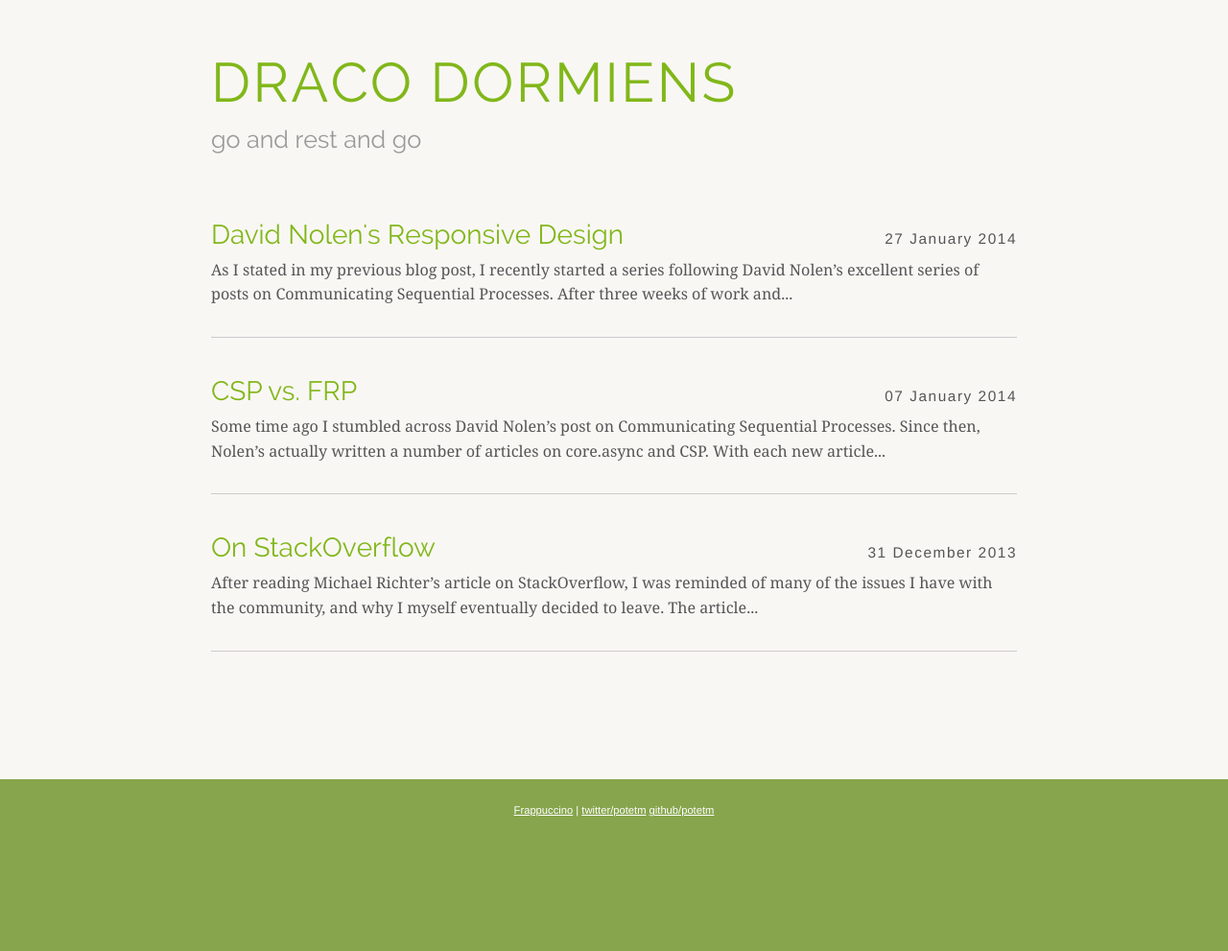
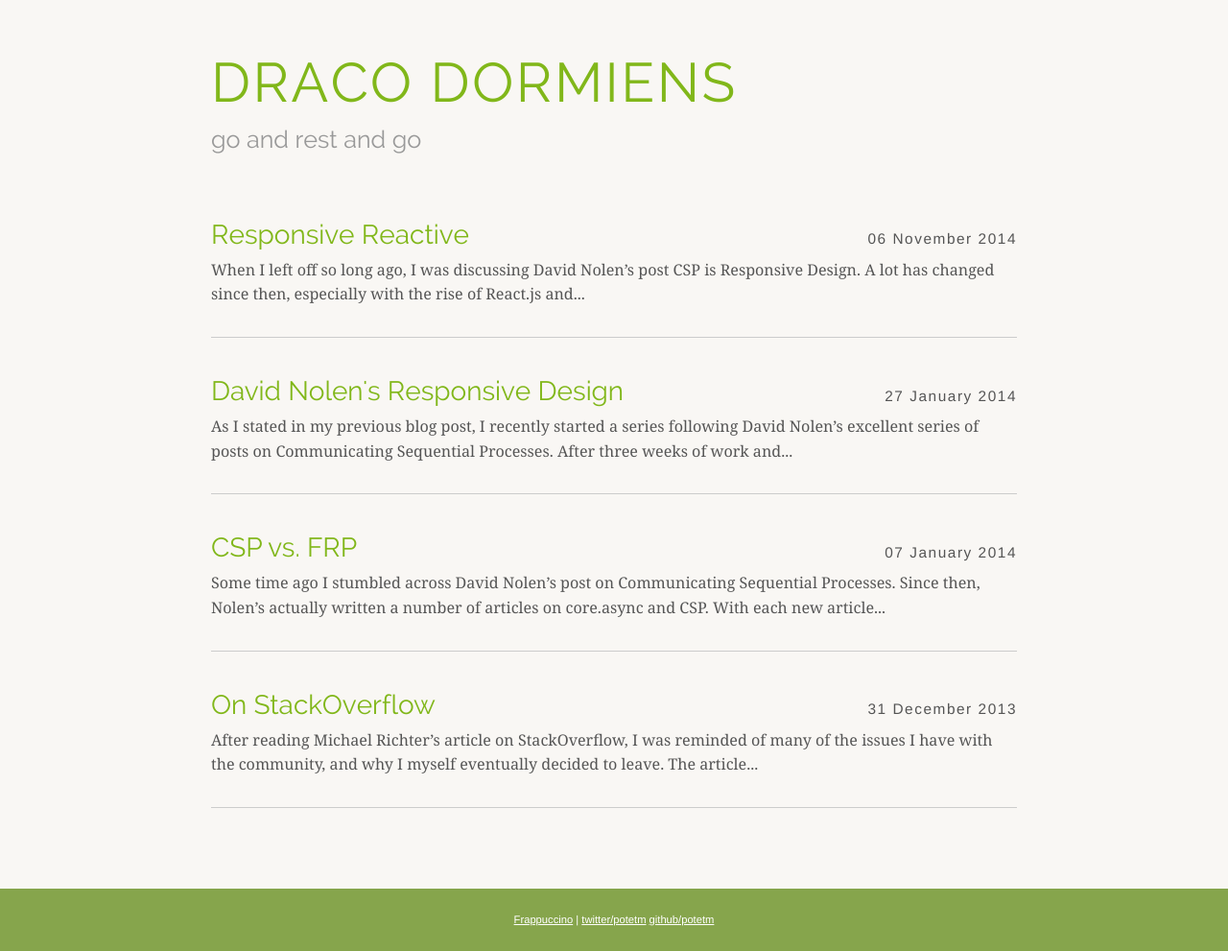
Before and after one commit to potetm/potetm.github.io, a Jekyll site: the page built from index.html, in a window 1280 px wide. Shown: the whole page at 96% size. Built offline with Jekyll 4.4.1, drawn with Linux system fonts in a browser that asks for light colours; Markdown is read by kramdown in place of the engine named in the settings; the list of posts is cut into pages by our own code; before the commit the page ends 900 px from its top, so only the background shows below that.

Commit message:
Finally adding more stuff.

````diff
--- a/_posts/_wip-2014-01-18-responsive-design-frp.md
+++ b/_posts/2014-11-06-responsive-design-frp.md
@@ -2,13 +2,22 @@
 layout: post_page
 title: "Responsive Reactive"
 ---
+When I [left off](/2014/01/27/responsive-design-csp.html) so long ago,
+I was discussing David Nolen's post
+[*CSP is Responsive Design*](http://swannodette.github.io/2013/07/31/extracting-processes/).
+A lot has changed since then, especially with the rise of
+[React.js](http://facebook.github.io/react/) and the
+[myriad](https://github.com/swannodette/om)
+[of](https://github.com/holmsand/reagent)
+[clojurescript](https://github.com/levand/quiescent)
+wrappers that have popped up of the past year.
+
 ```clojure
 (defn init-model [items]
   (let [model (bjb/combine-model
                 {:items       items
                  :highlighted "none"
                  :selected    "none"})]
-
     (-> model
         ->clj
         (b/filter (comp empty? :items))
````
Also changed, not shown: other parts of _posts/2014-11-06-responsive-design-frp.md (+20 -33 lines), js/frp.js, js/responsive-design-csp.js, js/responsive-design-frp.js, 1 other file.
